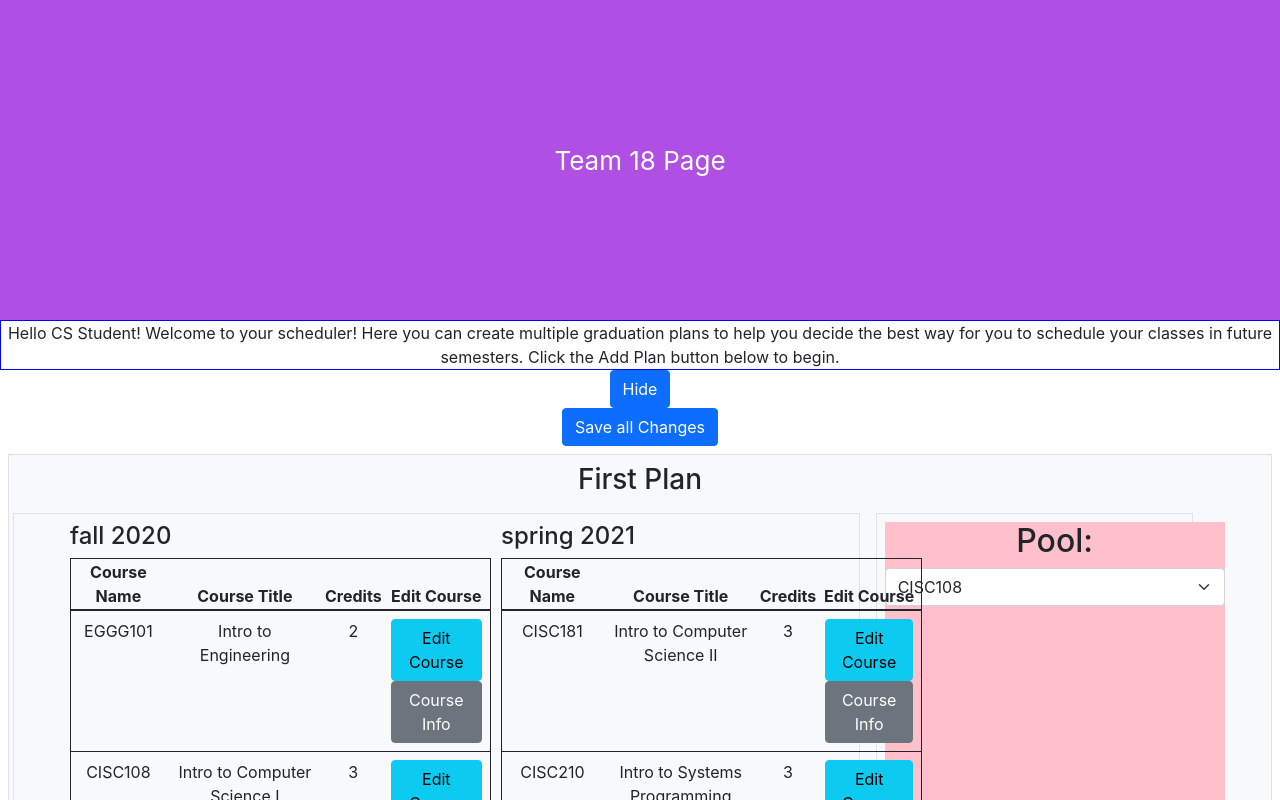
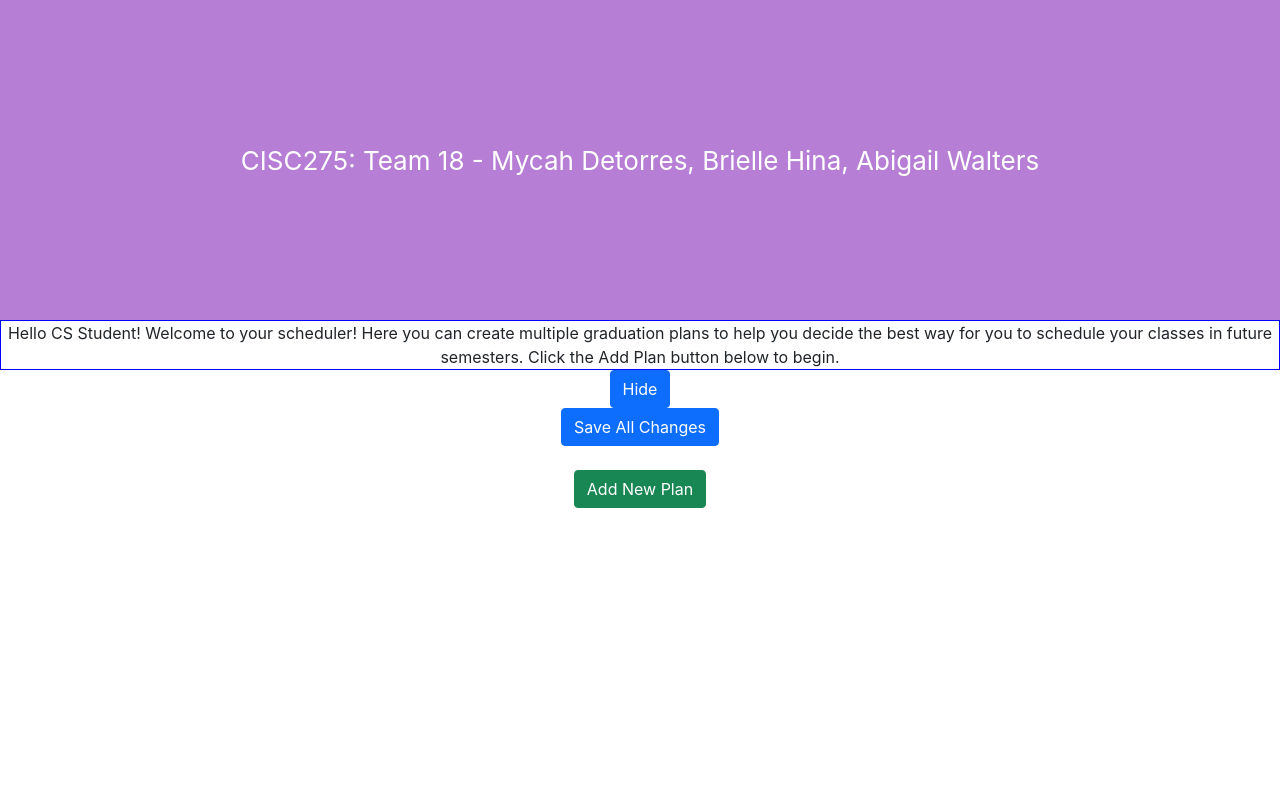
Before and after one commit to UD-CISC275-S22/cis-scheduler-team-18, a React (Create React App) app: page / in a window 1280 px wide. Shown: the top 800 px of the page. Built offline with nearby package versions, Linux system fonts and the light colour scheme.

Commit message:
made App tests

```diff
--- a/src/App.css
+++ b/src/App.css
@@ -15,7 +15,7 @@
 
 .App-header {
     width: 100%;
-    background-color: #af4fe3;
+    background-color: #b67ed4;
     min-height: 40vh;
     display: flex;
     flex-direction: column;
--- a/src/App.tsx
+++ b/src/App.tsx
@@ -11,13 +11,16 @@ import { AddPlanModal } from "./components/AddPlanModal";
 //import { Course } from "./interfaces/course";
 
 //extract plans from data
+/*
 const PLANS = semesterPlan.map(
     (plan: Plan): Plan => ({
         ...plan
     })
 );
+*/
 
 //load between pages
+const PLANS: Plan[] | (() => Plan[]) = [];
 let loadedData = PLANS;
 const saveDataKey = "team-18-scheduler-data!";
 const previousData = localStorage.getItem(saveDataKey);
@@ -64,11 +67,15 @@ function App(): JSX.Element {
 
     return (
         <div className="App">
-            <header className="App-header">Team 18 Page</header>
+            <header className="App-header">
+                CISC275: Team 18 - Mycah Detorres, Brielle Hina, Abigail Walters
+            </header>
             <div>
                 <Welcome></Welcome>
             </div>
-            <Button onClick={saveData}>Save all Changes</Button>
+            <div>
+                <Button onClick={saveData}>Save All Changes</Button>
+            </div>
             <div>
                 <PlanList
                     setPlans={setPlans}
--- a/src/components/PlanView.tsx
+++ b/src/components/PlanView.tsx
@@ -65,16 +65,16 @@ export function PlanView({
                 </Row>
             </div>
             <div>
-                <Button variant="info" onClick={changePlanEditing}>
-                    Edit Plan
-                </Button>
-            </div>
-            <div>
                 <CheckDegreeReq
                     plan={plan}
                     data-testid="checkDegreeReqTest"
                 ></CheckDegreeReq>
             </div>
+            <div>
+                <Button variant="info" onClick={changePlanEditing}>
+                    Edit Plan
+                </Button>
+            </div>
         </div>
     );
 }
```
Also changed, not shown: 1 other file (tests, documents, lock files or other folders).
